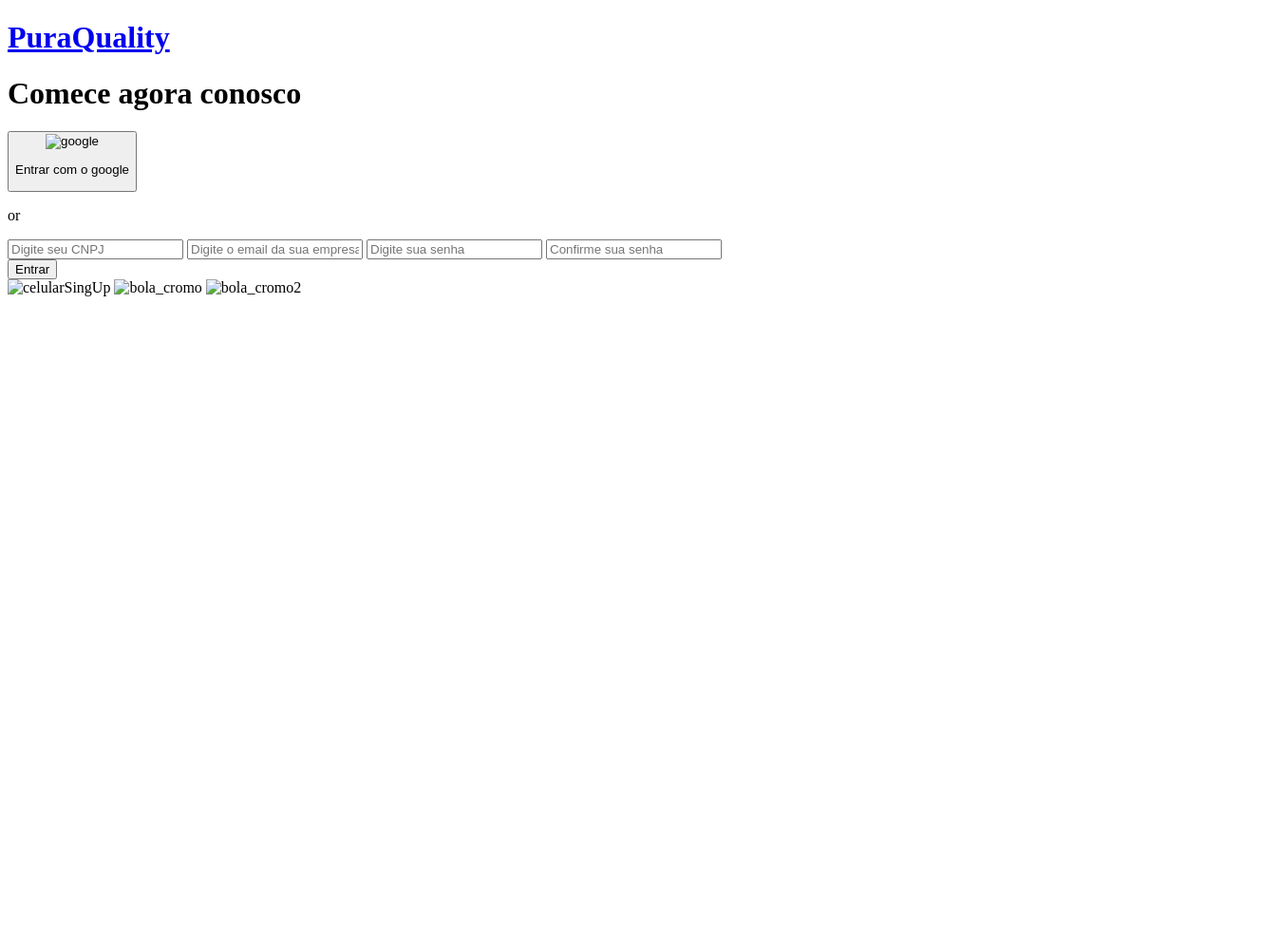
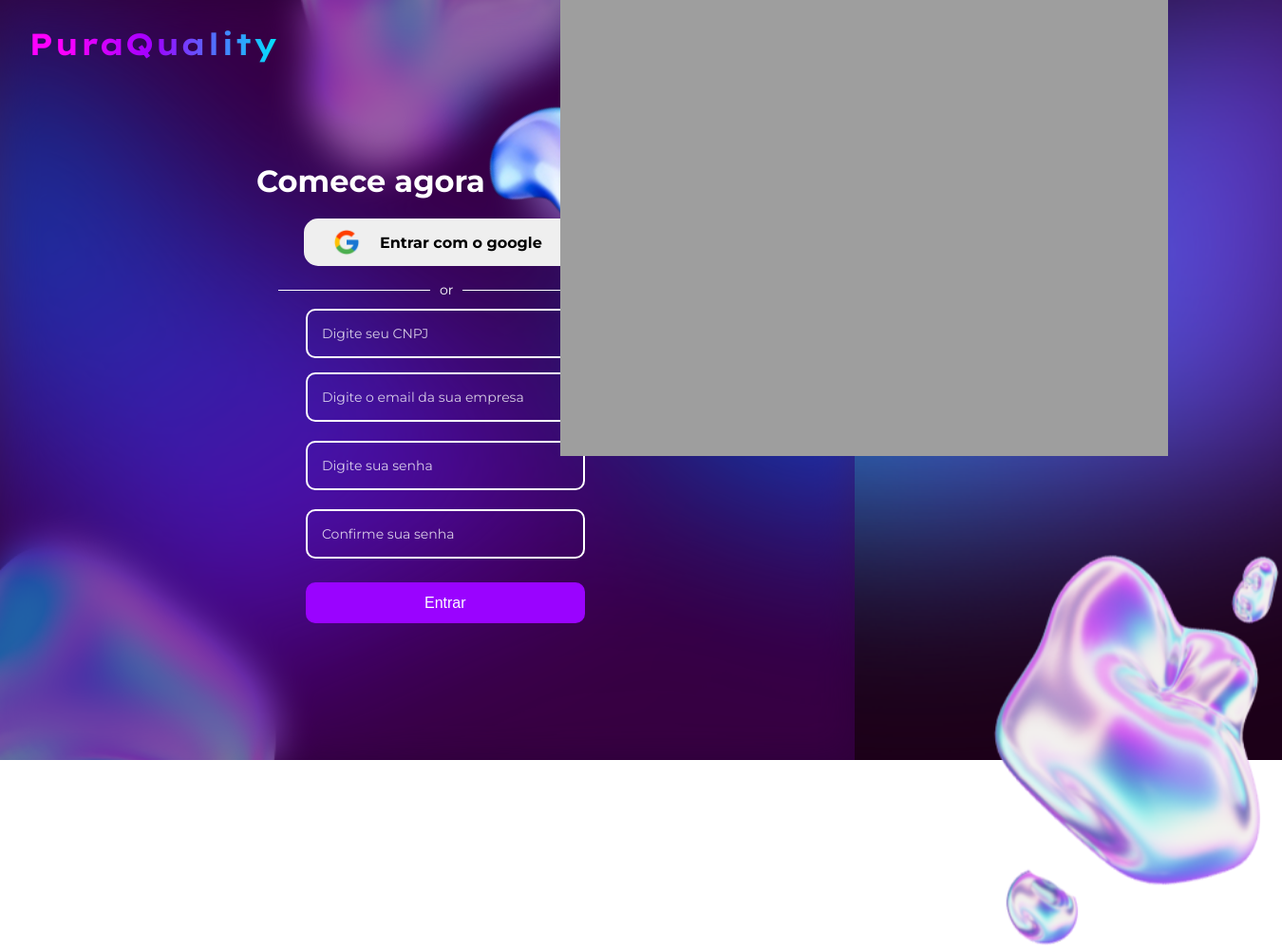
Before and after one commit to LamarckV/BackupPuraQuality, a plain HTML site: page LoginSingUp/singup.html in a window 1280 px wide. Shown: the whole page at 95% size, 1350 px wide, since content can reach past the window. Before the commit the page ends 800 px from the top, so only its background shows below. Drawn offline with Linux system fonts and the light colour scheme; the site is published under a folder, as on GitHub Pages, so addresses that start at the root find nothing.

Commit message:
arrumando caminhos na signup

```diff
--- a/LoginSingUp/singup.html
+++ b/LoginSingUp/singup.html
@@ -4,8 +4,8 @@
     <meta charset="UTF-8">
     <meta name="viewport" content="width=device-width, initial-scale=1.0">
     <title>Sing Up</title>
-    <link rel="icon" href="/img/LogoPura.png">
-    <link rel="stylesheet" href="/styles/singup.css">
+    <link rel="icon" href="../img/LogoPura.png">
+    <link rel="stylesheet" href="../styles/singup.css">
     <!---------------- imports ---------------->
     <link rel="preconnect" href="https://fonts.googleapis.com">
     <link rel="preconnect" href="https://fonts.gstatic.com" crossorigin>
@@ -17,13 +17,13 @@
 <body>
   <!-- CORPO DO SITE -->
     <div class="container-geral">
-      <a class="link_pura" href="/index.html">
+      <a class="link_pura" href="../index.html">
         <h1 class="texto_pura" ">PuraQuality</h1>
       </a>
       <h1 class="texto_bv">Comece agora conosco</h1>
       <div class="container-form">
           <button class="google_button">
-            <img class="img_google" src="/img/google_logo.png" alt="google">
+            <img class="img_google" src="../img/google_logo.png" alt="google">
             <p class="texto_google">Entrar com o google</p>
           </button>
           <div class="divider-container">
@@ -42,9 +42,9 @@
               </form>
             </div>
       </div>
-      <img class="celular" src="/img/celularSolo.png" alt="celularSingUp">
-      <img class="bola_cromo" src="/img/bola_cromo.png" alt="bola_cromo">
-      <img class="bola_cromo2" src="/img/bola_cromo3.png" alt="bola_cromo2">
+      <img class="celular" src="../img/celularSolo.png" alt="celularSingUp">
+      <img class="bola_cromo" src="../img/bola_cromo.png" alt="bola_cromo">
+      <img class="bola_cromo2" src="../img/bola_cromo3.png" alt="bola_cromo2">
     <!-- JAVA SCRIPT -->
       <script>
         function validarFormulario() {
--- a/styles/singup.css
+++ b/styles/singup.css
@@ -3,7 +3,7 @@ body {
     margin: 0;
     padding: 0;
     font-family: 'Montserrat', sans-serif;
-    background-image: url('/img/bg_login.png');
+    background-image: url('../img/bg_login.png');
     background-size: cover;
     background-repeat: no-repeat;
     color: white;
```
